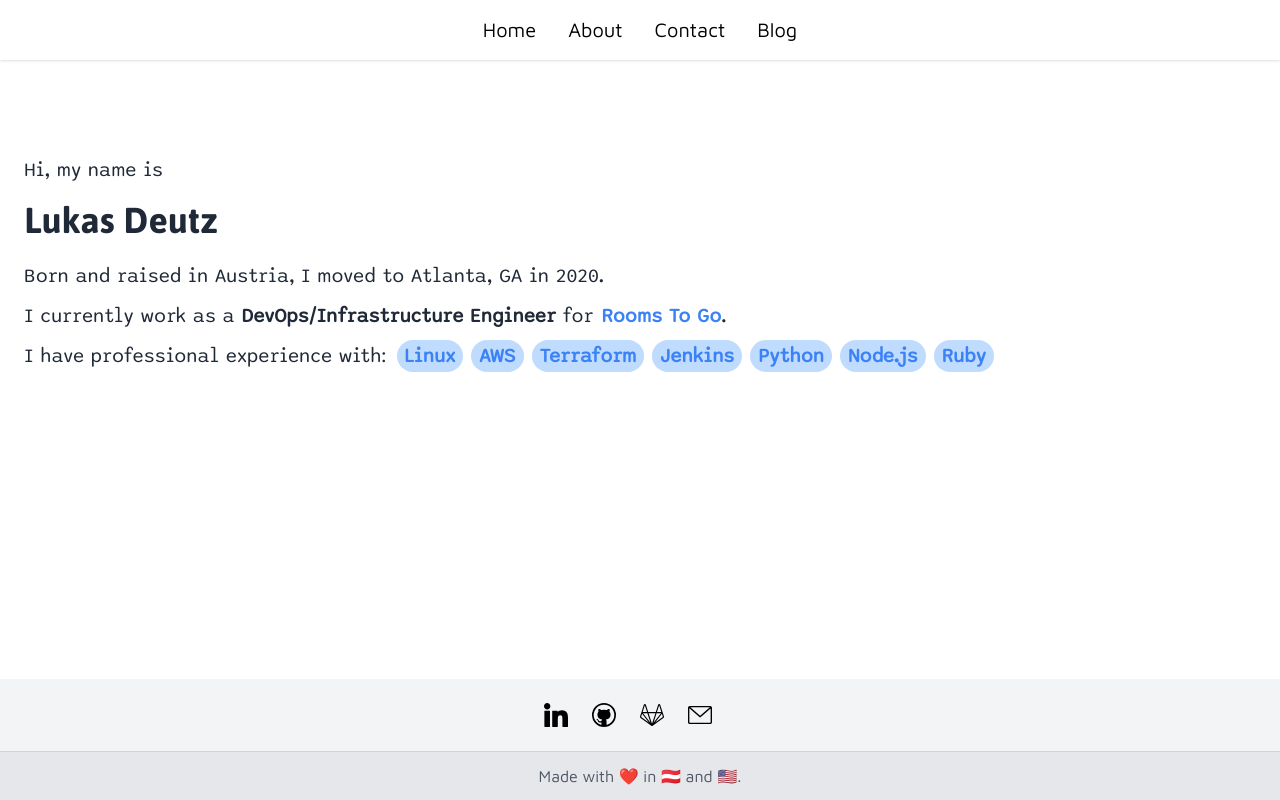
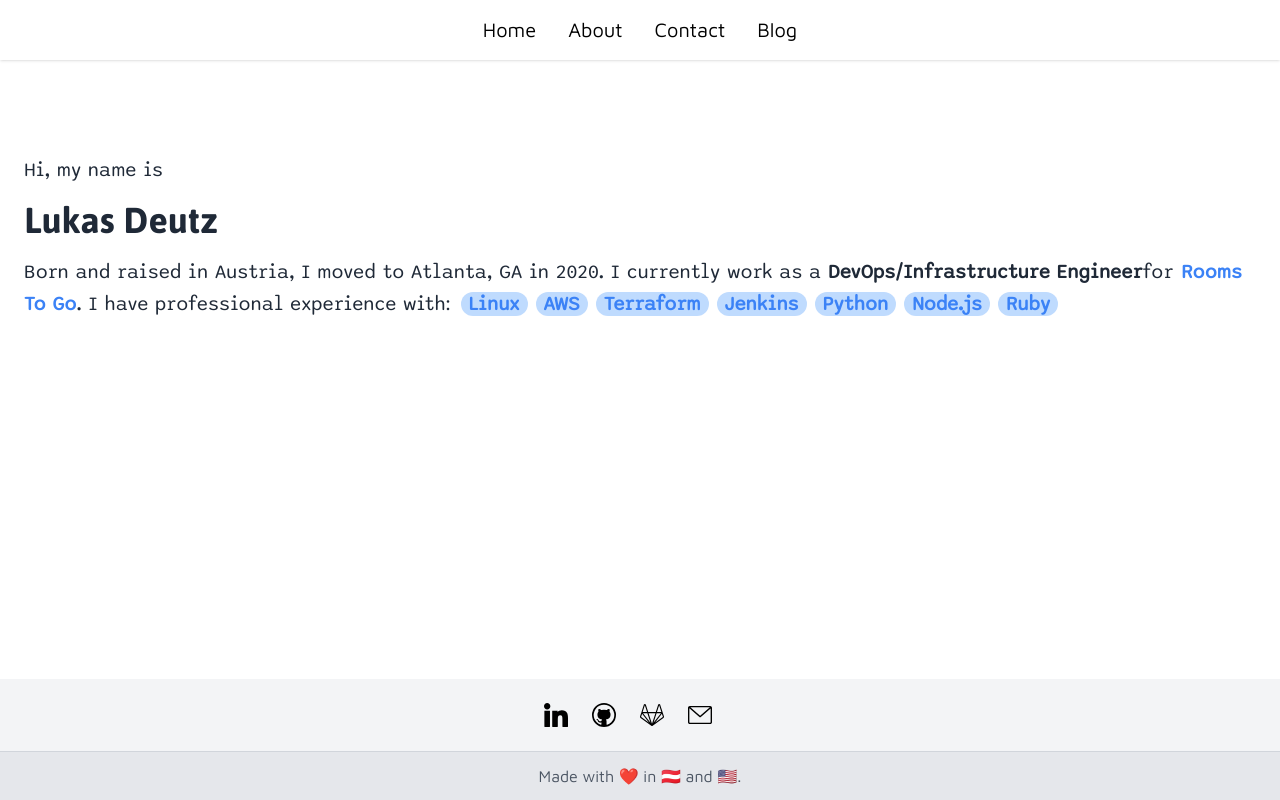
Before and after one commit to lagerfeuer/website, a Next.js app: page /about in a window 1280 px wide. Built offline with nearby package versions, Linux system fonts and the light colour scheme.

Commit message:
Improve styling

```diff
--- a/components/contactForm.jsx
+++ b/components/contactForm.jsx
@@ -3,8 +3,9 @@ import { useForm, ValidationError } from "@formspree/react";
 export default function ContactForm() {
   const [state, handleSubmit] = useForm(process.env.NEXT_PUBLIC_FORMSPREE_KEY);
   if (state.succeeded) {
-    return <p>Thanks for joining!</p>;
+    return <p className="my-6 text-center text-xl">Thanks for the message!</p>;
   }
+
   return (
     // see https://flowbite.com/blocks/marketing/contact/
     <section className="bg-white">
@@ -24,7 +25,8 @@ export default function ContactForm() {
             <input
               type="email"
               id="email"
-              className="shadow-sm bg-gray-50 border border-gray-300 text-sm rounded-lg focus:ring-primary-500 focus:border-primary-500 block w-full p-2.5"
+              name="email"
+              className="shadow-sm bg-gray-50 border border-gray-300 text-sm rounded-lg focus:ring-blue-300 focus:border-blue-300 block w-full p-2.5"
               placeholder="you@email.com"
               required
             />
@@ -35,13 +37,14 @@ export default function ContactForm() {
             />
           </div>
           <div>
-            <label for="message" className="block mb-2 text-sm font-medium">
+            <label for="subject" className="block mb-2 text-sm font-medium">
               Subject
             </label>
             <input
               type="text"
               id="subject"
-              className="block p-3 w-full text-sm bg-gray-50 rounded-lg border border-gray-300 shadow-sm focus:ring-primary-500 focus:border-primary-500"
+              name="subject"
+              className="block p-3 w-full text-sm bg-gray-50 rounded-lg border border-gray-300 shadow-sm focus:ring-blue-300 focus:border-blue-300"
               placeholder="Hi there"
               required
             />
@@ -57,8 +60,9 @@ export default function ContactForm() {
             </label>
             <textarea
               id="message"
+              name="message"
               rows={6}
-              className="block p-2.5 w-full text-sm bg-gray-50 rounded-lg shadow-sm border border-gray-300 focus:ring-primary-500 focus:border-primary-500"
+              className="block p-2.5 w-full text-sm bg-gray-50 rounded-lg shadow-sm border border-gray-300 focus:ring-blue-300 focus:border-blue-300"
               placeholder="Leave a comment..."
             ></textarea>
             <ValidationError
@@ -69,7 +73,7 @@ export default function ContactForm() {
           </div>
           <button
             type="submit"
-            className="py-3 px-5 text-sm font-medium rounded-lg text-centerrounded-lg bg-green-300 sm:w-fit hover:bg-primary-800 focus:ring-4 focus:outline-none focus:ring-primary-300"
+            className="py-3 px-5 text-sm font-medium rounded-lg text-centerrounded-lg bg-blue-300 w-full lg:w-fit hover:text-white hover:bg-blue-500 focus:ring-4 focus:outline-none focus:ring-blue-300"
             disabled={state.submitting}
           >
             Send message
--- a/components/footer.jsx
+++ b/components/footer.jsx
@@ -22,7 +22,8 @@ export default function Footer() {
     },
     {
       name: "mail",
-      url: "mailto:contact@deutz.dev",
+      // url: "mailto:contact@deutz.dev",
+      url: "/contact",
       icon: "/icons/mail-svgrepo-com.svg",
     },
   ];
@@ -31,7 +32,12 @@ export default function Footer() {
       <div className="flex justify-center items-center p-6 border-b border-gray-300">
         <div className="flex justify-center">
           {LINKS.map((e) => (
-            <Link key={e.name} href={e.url} target="_blank" className="mr-6">
+            <Link
+              key={e.name}
+              href={e.url}
+              target={e.url.startsWith("/") ? "" : "_blank"}
+              className="mr-6"
+            >
               <span className="w-6">
                 <Image
                   src={e.icon}
--- a/components/pill.jsx
+++ b/components/pill.jsx
@@ -3,7 +3,7 @@ import React from "react";
 export default function Pill({ children, className }) {
   return (
     <span
-      className={`px-2 py-1 rounded-full text-blue-500 bg-blue-200 align-center font-bold ${className}`}
+      className={`px-2 rounded-full text-blue-500 bg-blue-200 align-center font-bold ${className}`}
     >
       {children}
     </span>
--- a/pages/about.jsx
+++ b/pages/about.jsx
@@ -1,5 +1,4 @@
 import Link from "next/link";
-import ReactCountryFlag from "react-country-flag";
 import Pill from "../components/pill";
 
 export default function About() {
@@ -19,13 +18,10 @@ export default function About() {
           <div className="mb-12 md:mb-0">
             <h4 className="font-body text-xl mb-4">Hi, my name is</h4>
             <h1 className="text-4xl font-bold mb-4">Lukas Deutz</h1>
-            <h5 className="font-body text-xl mb-4">
-              <p className="leading-10">
-                Born and raised in Austria, I moved to Atlanta, GA in 2020.
-                <br /> I currently work as a{" "}
-                <span className="font-bold">
-                  DevOps/Infrastructure Engineer
-                </span>{" "}
+            <p className="leading-8 font-body text-xl">
+              Born and raised in Austria, I moved to Atlanta, GA in 2020. I
+              currently work as a{" "}
+              <strong>DevOps/Infrastructure Engineer</strong>
               for
               <Link
                 href="https://www.roomstogo.com"
@@ -34,13 +30,11 @@ export default function About() {
               >
                 Rooms To Go
               </Link>
-                .
-                <br /> I have professional experience with:{" "}
+              . I have professional experience with:{" "}
               {KEYWORDS.map((kw, idx) => (
                 <Pill className="m-1">{kw}</Pill>
               ))}
             </p>
-            </h5>
           </div>
         </div>
       </section>
--- a/pages/contact.jsx
+++ b/pages/contact.jsx
@@ -2,8 +2,8 @@ import ContactForm from "../components/contactForm";
 
 export default function Contact() {
   return (
-    <>
+    <div className="container my-6 px-6 mx-auto">
       <ContactForm />
-    </>
+    </div>
   );
 }
```
Lines whose indentation alone changed are shown as unchanged.
